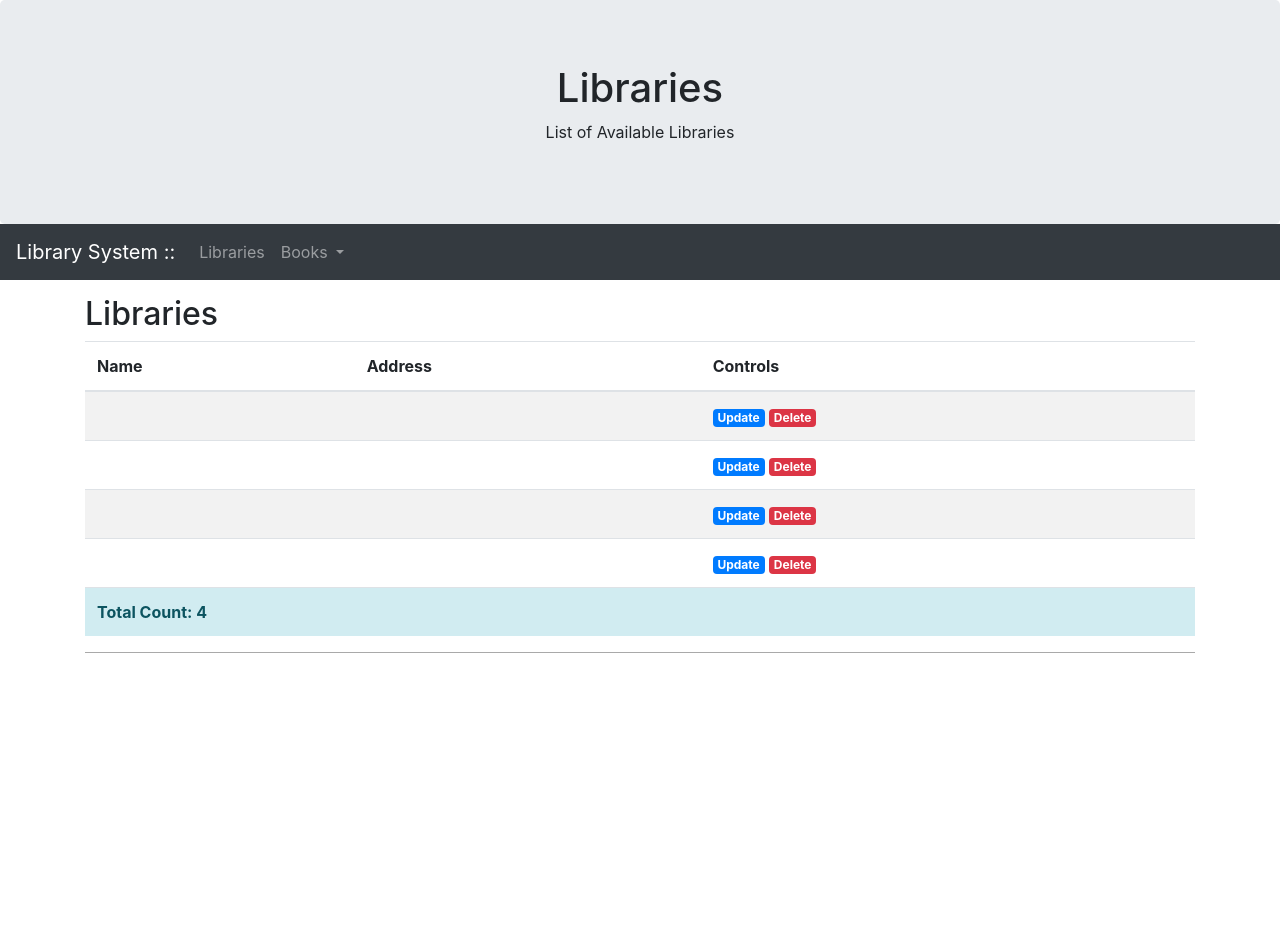
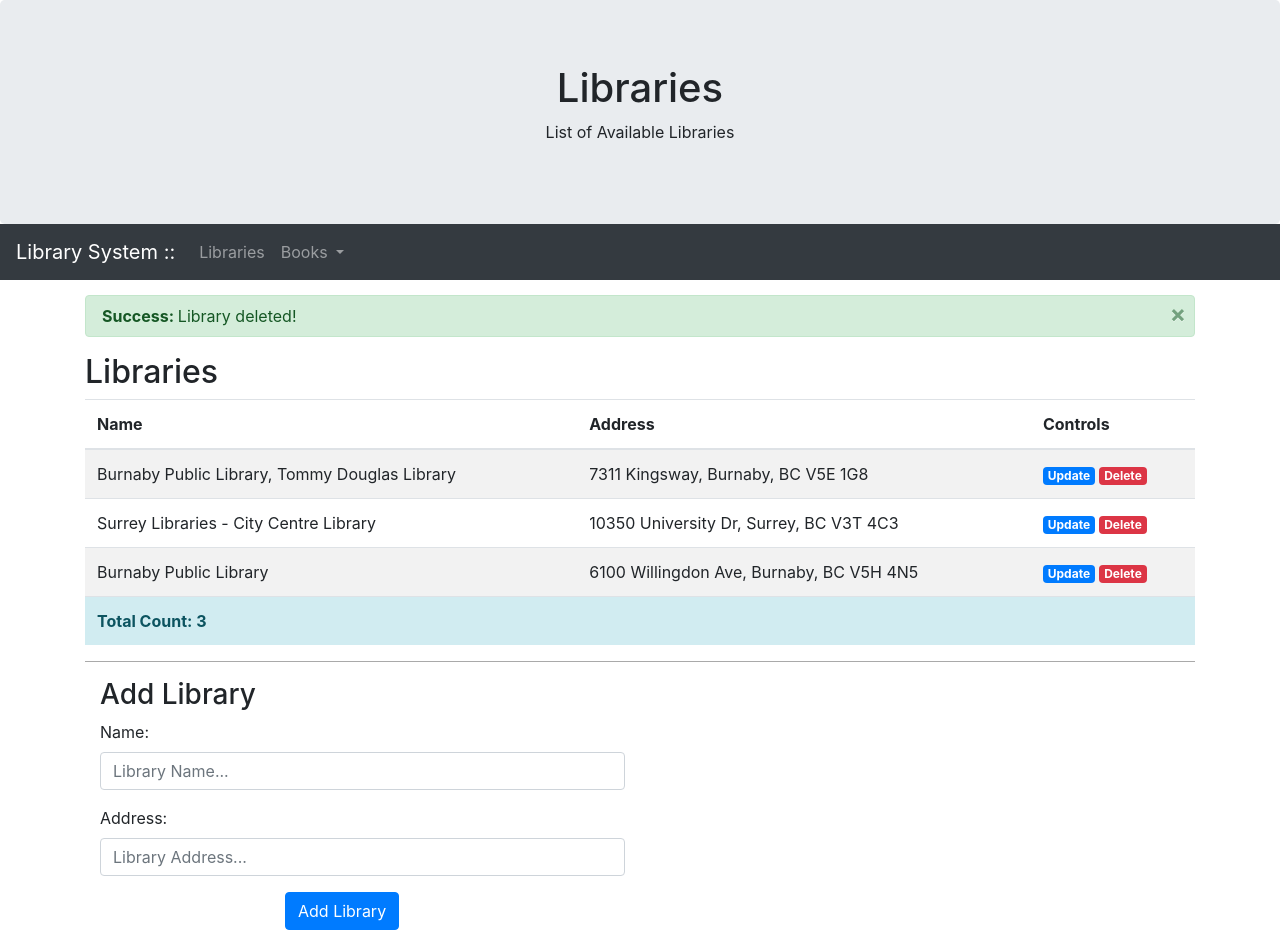
Before and after one commit to guilhermefacanha/php_final_project, a PHP site: page /library.php?del=1 in a window 1280 px wide. Before the commit the page ends 653 px from the top, so only its background shows below. Run offline with PHP 8.4, Linux system fonts and the light colour scheme; data comes from the database, SQL or seed files in the repository; some libraries are stand-ins or nearby versions.

Commit message:
initial version library crud

```diff
--- a/inc/Entities/Library.class.php
+++ /dev/null
@@ -1,19 +0,0 @@
-<?
-class Library
-{
-    private $id;
-    private $name;
-    private $address;
-
-    //gets
-    public function getId(){return $this->id;}
-    public function getName(){return $this->name;}
-    public function getAddress(){return $this->address;}
-
-    //sets
-    public function setId($id){$this->id = $id;}
-    public function setName($name){$this->name = $name;}
-    public function setAddress($address){$this->address = $address;}
-}
-
-?>
--- /dev/null
+++ b/inc/Entity/Library.class.php
@@ -0,0 +1,20 @@
+<?php
+class Library
+{
+    private $LibraryId;
+    private $Name;
+    private $Address;
+
+    //gets
+    public function getId(){return $this->LibraryId;}
+    public function getLibraryId(){return $this->LibraryId;}
+    public function getName(){return $this->Name;}
+    public function getAddress(){return $this->Address;}
+
+    //sets
+    public function setLibraryId($LibraryId){$this->LibraryId = $LibraryId;}
+    public function setName($Name){$this->Name = $Name;}
+    public function setAddress($Address){$this->Address = $Address;}
+}
+
+?>
--- a/inc/Page/LibraryPage.class.php
+++ b/inc/Page/LibraryPage.class.php
@@ -1,11 +1,11 @@
 <?php
 class LibraryPage
 {
-    public static function showLibraryTable($records)
+    public static function showTable($records)
     {
         //Setup the table
         echo '<h2>Libraries</h2>';
-        echo '<table class="table table-striped table-hover"> <thead>';
+        echo '<table id="tb_records" name="tb_records" class="display table table-striped table-hover"> <thead>';
         echo '<th>Name</th>';
         echo '<th>Address</th>';
         echo '<th>Controls</th>';
@@ -32,9 +32,19 @@ class LibraryPage
         </tr>
       </tfoot>';
         echo '</table> <hr style="border-top:1px solid darkgray !important">';
+        echo
+            '<script type="text/javascript">
+                $(document).ready(function(){
+                    $(\'#tb_records\').DataTable({
+                        responsive : true,
+                        paging : true,
+                        "pagingType" : "full_numbers"
+                    });
+                });
+            </script>';
     }
 
-    public static function libraryForm(Library $entity)
+    public static function showForm(Library $entity)
     {
         echo '
             <div class="container">
--- a/inc/Utility/LIbraryMapper.class.php
+++ b/inc/Utility/LIbraryMapper.class.php
@@ -7,7 +7,7 @@ class LibraryMapper {
 
     static function initialize()   {
 
-        self::$db = new PDOAgent('LIBRARY');
+        self::$db = new PDOAgent('Library');
 
     }
 
@@ -32,6 +32,15 @@ class LibraryMapper {
         self::$db->query($selectAll);
         self::$db->execute();
         return self::$db->resultSet();
+    }
+
+    static function getOne($id) : Library{
+        $sqlSelect = "SELECT * FROM LIBRARY WHERE LibraryId = :id";
+        self::$db->query($sqlSelect);
+        //bind
+        self::$db->bind(":id", $id);
+        self::$db->execute();
+        return self::$db->singleResult();
     }
 
     static function delete(int $id) : bool {
--- a/inc/Utility/PDOAgent.class.php
+++ b/inc/Utility/PDOAgent.class.php
@@ -1,56 +1,54 @@
 <?php
-
-//Reference https://culttt.com/2012/10/01/roll-your-own-pdo-php-class/
-
-class PDOAgent    {
-
-//Database connection details
+class PDOAgent
+{
+    //connection properties
     private $host = DB_HOST;
     private $user = DB_USER;
     private $pass = DB_PASS;
-private $dbname = DB_NAME;
+    private $dbName = DB_NAME;
 
-//Set the DSN
+    //DSN
     private $dsn = "";
-
-//Set the class
+    //Errors
+    private $error;
+    //Statement
+    private $stm;
+    //Class name
     private $className;
 
-//Error
-private $error;
-
-//Prepared Statement
-private $stmt;
-
-//Store the PDO object
+    //PDO Objecto
     private $pdo;
 
-public function __construct(string $className)  {
-
-    //Copy the class name
+    //Default Constructor
+    public function __construct(string $className)
+    {
+        //Store the class name
         $this->className = $className;
 
-    //Build DSN
-    $this->dsn = 'mysql:host=' . $this->host . ';dbname=' . $this->dbname;
+        //Construct DSN
+        $this->dsn = 'mysql:host=' . $this->host . ';dbname=' . $this->dbName;
 
+        //PDO Options
         $options = array(
             PDO::ATTR_PERSISTENT => true,
-        PDO::ATTR_ERRMODE => PDO::ERRMODE_EXCEPTION
+            PDO::ATTR_ERRMODE => PDO::ERRMODE_EXCEPTION,
         );
 
+        //run
         try {
             $this->pdo = new PDO($this->dsn, $this->user, $this->pass, $options);
-    } catch (PDOException $e)   {
-        $this->error = $e->getMessage();
+        } catch (PDOException $pe) {
+            $this->error = $pe->getMessage();
         }
     }
 
-//Prepare the satemet for execution
-public function query(string $query)    {
-    $this->stmt = $this->pdo->prepare($query);
+    public function query(string $query)
+    {
+        $this->stm = $this->pdo->prepare($query);
     }
 
-public function bind($param, $value, $type = null)  {
+    public function bind($param, $value, $type = null)
+    {
         if (is_null($type)) {
             switch (true) {
                 case is_int($value):
@@ -66,47 +64,42 @@ public function bind($param, $value, $type = null)  {
                     $type = PDO::PARAM_STR;
             }
         }
-    $this->stmt->bindValue($param, $value, $type);
+
+        $this->stm->bindValue($param, $value, $type);
     }
-   //Execute
-   public function execute($data = null)  {
-       if (is_null($data))  {
-           return $this->stmt->execute();
-       } else {
-        return $this->stmt->execute($data);
+
+    //execute the prepared statement
+    public function execute($data = null){
+        if(is_null($data)){
+            //Fire the query
+            $this->stm->execute();
+        }else{
+            $this->stm->execute($data);
         }
     }
 
-   //Return a single result
-   public function singleResult()   {
-
-        //Executethe statement
-        $this->stmt->execute();
-        //set fetch mode to return classes
-        $this->stmt->setFetchMode(PDO::FETCH_CLASS, $this->className);
-        return $this->stmt->fetch(PDO::FETCH_CLASS);
+    //return result set
+    public function resultSet(){
+        $this->execute();
+        $this->stm->setFetchMode(PDO::FETCH_CLASS, $this->className);
+        return $this->stm->fetchAll(PDO::FETCH_CLASS, $this->className);
     }
 
-   //Return resultSet
-   public function resultSet()  {
-       //Executethe statement
-       $this->stmt->execute();
-
-       return $this->stmt->fetchAll(PDO::FETCH_CLASS,$this->className);
+    //return single result
+    public function singleResult(){
+        $this->execute();
+        $this->stm->setFetchMode(PDO::FETCH_CLASS, $this->className);
+        return $this->stm->fetch(PDO::FETCH_CLASS);
     }
 
-   //Return the rowcount
-   public function rowCount() : int   {
-       return $this->stmt->rowCount();
+    //Return the row count
+    public function rowCount() : int{
+        return $this->stm->rowCount();
     }
 
-    //Get the lastInsertedID
-    public function lastInsertId(): int{
+    //Return the lastInsertedId
+    public function lastInsertId() : int{
         return $this->pdo->lastInsertId();
     }
-   //Get the debug info
-   public function debugDumpParams()    {
-       return $this->stmt->debugDumpParams();
+
 }
-}
-?>
--- a/library.php
+++ b/library.php
@@ -1,9 +1,15 @@
 <?php
+
+    //config file
     require_once("inc/config.inc.php");
+    require_once("inc/Page/Page.class.php");
+    require_once("inc/Page/LibraryPage.class.php");
+
+    //entity file
+    require_once("inc/Entity/Library.class.php");
+
+    //util file
     require_once("inc/Utility/PDOAgent.class.php");
-    require_once("inc/Page/Page.class.php");
-    require_once("inc/Entities/Library.class.php");
-    require_once("inc/Page/LibraryPage.class.php");
     require_once("inc/Utility/LibraryMapper.class.php");
 
     Page::$title = 'Libraries';
@@ -11,8 +17,29 @@
     Page::header();
 
     LibraryMapper::initialize();
+    $library = new Library();
+
+    if($_SERVER["REQUEST_METHOD"] == "GET"){
+        if(isset($_GET['upd'])){
+            $id = $_GET['upd'];
+            $library = LibraryMapper::getOne($id);
+        }
+        else if(isset($_GET['del'])){
+            $id = $_GET['del'];
+            $result = LibraryMapper::delete($id);
+            if(is_bool($result) && $result == true){
+                Page::success('Library deleted!');
+            }
+            else{
+                Page::error($result);
+            }
+        }
+    }
+
     $libraries  = LibraryMapper::getAll();
-    LibraryPage::showLibraryTable($libraries);
+    LibraryPage::showTable($libraries);
+
+    LibraryPage::showForm($library);
 
     Page::footer();
 ?>
```
Also changed, not shown: index.php (+10 -0 lines). Lines whose indentation alone changed are shown as unchanged.
